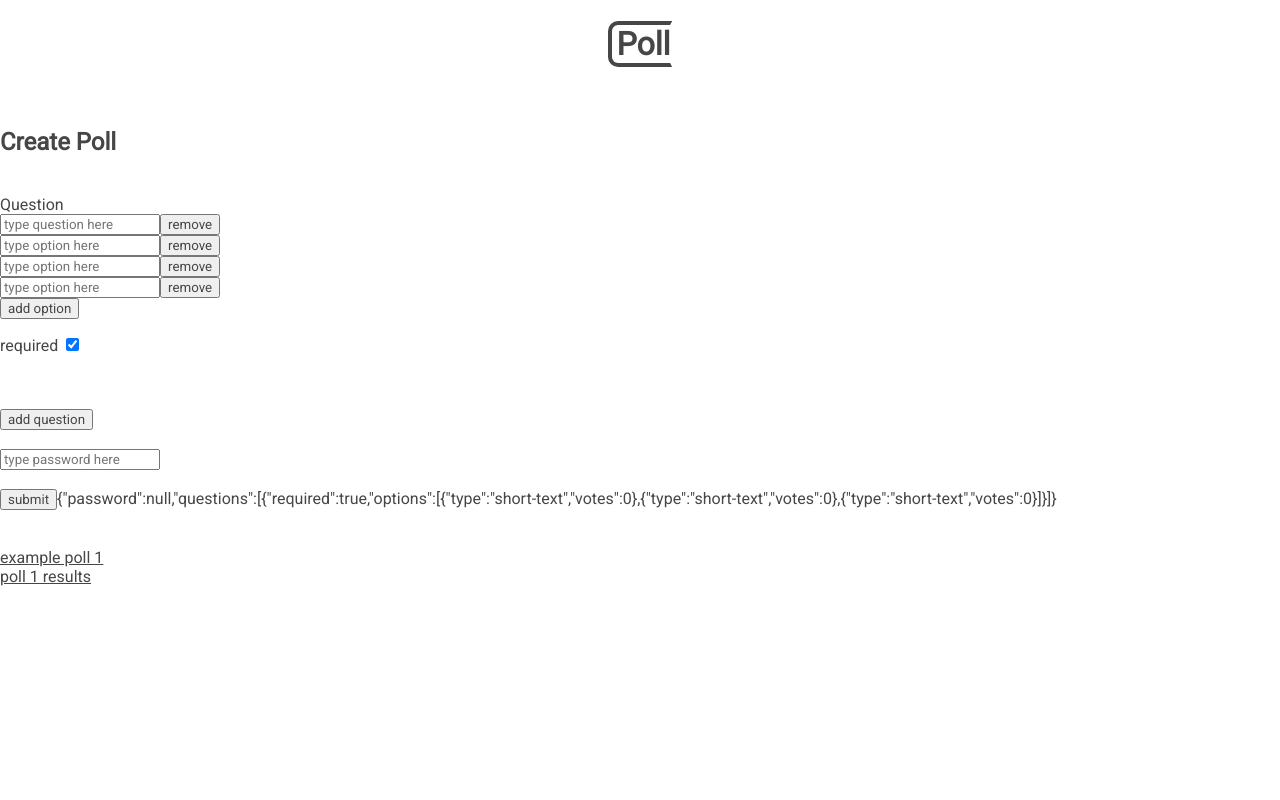
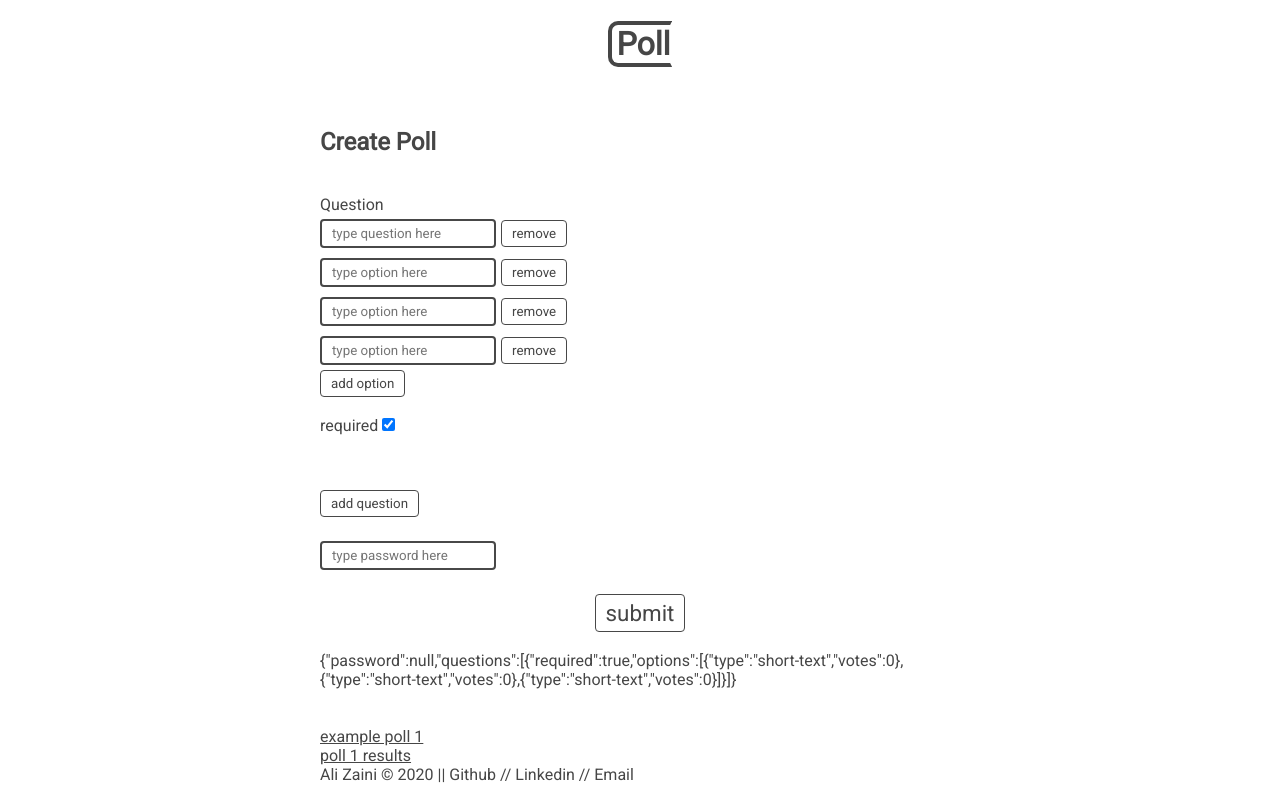
Before and after one commit to zaini/poll, a React (Create React App) app in the folder poll/: page / in a window 1280 px wide. Built offline with nearby package versions, Linux system fonts and the light colour scheme; a web font is replaced by a local one.

Commit message:
Added rudimentary styling

```diff
--- a/poll/src/App.js
+++ b/poll/src/App.js
@@ -12,7 +12,7 @@ export default class App extends React.Component{
 
     render() {
         return (
-            <div>
+            <div className={'main-container'}>
                 <div style={{textAlign: "center"}}>
                     <h1 className='title'><a href="/">Poll</a></h1>
                 </div>
@@ -27,6 +27,8 @@ export default class App extends React.Component{
                 <a href="/1">example poll 1</a>
                 <br/>
                 <a href="/1/r">poll 1 results</a>
+
+                <footer>Ali Zaini &copy; 2020 || Github // Linkedin // Email</footer>
             </div>
         )
     }
--- a/poll/src/App.scss
+++ b/poll/src/App.scss
@@ -1,6 +1,11 @@
 *{
   color: #464646;
   font-family: 'Roboto', serif;
+}
+
+.main-container{
+  width: 50%;
+  margin: 0 auto;
 }
 
 .title{
@@ -15,3 +20,64 @@
     text-decoration: none;
   }
 }
+
+.results{
+  transition-duration: 0.3s;
+  background-color: transparent;
+  float: right;
+}
+
+.result-option{
+  transition-duration: 0.3s;
+  border: 1px #484848 solid;
+  margin: 5px;
+  padding: 5px;
+}
+
+.result-option:hover{
+  background-color: #464646;
+  color: white;
+
+  .results{
+    color: white;
+  }
+}
+
+input{
+  background-color: white;
+  transition-duration: 0.3s;
+  border-radius: 4px;
+  border: 2px #484848 solid;
+  padding: 5px 10px;
+  margin: 5px 5px 5px 0px;
+}
+
+button{
+  background-color: white;
+  transition-duration: 0.3s;
+  border-radius: 4px;
+  border: 1px #484848 solid;
+  padding: 5px 10px;
+}
+
+button:hover{
+  background-color: #464646;
+  color: white;
+}
+
+.share-buttons{
+  display: flex;
+  text-align: center;
+  justify-content: space-evenly;
+  width: 50%;
+  margin: 0 auto;
+}
+
+.bottom-buttons{
+  display: flex;
+  text-align: center;
+  justify-content: space-evenly;
+  button{
+    font-size: 140%;
+  }
+}
--- a/poll/src/components/CreatePoll.js
+++ b/poll/src/components/CreatePoll.js
@@ -177,7 +177,12 @@ export default class CreatePoll extends React.Component{
                 <br/><br/>
                 <input type='password' placeholder="type password here" onChange={(e) => this.changePassword(e.target.value)}/>
                 <br/><br/>
-                <button onClick={() => this.submitPoll()}>submit</button>
+
+                <div className={'bottom-buttons'}>
+                    <button onClick={() => this.submitPoll()}>submit</button>
+                </div>
+
+                <br/>
                 {JSON.stringify(this.state.poll)}
             </div>
         )
--- a/poll/src/components/Poll.js
+++ b/poll/src/components/Poll.js
@@ -26,12 +26,12 @@ export default class Poll extends React.Component {
 
         let valid = true;
         poll.questions.forEach((question, qIndex) => {
-            if (question.required && this.state.votes[qIndex] === undefined){
+            if (question.required && this.state.votes[qIndex] === undefined) {
                 valid = false;
             }
         })
 
-        if (!valid){
+        if (!valid) {
             alert(`You must respond to all required questions.`);
             return
         }
@@ -47,7 +47,7 @@ export default class Poll extends React.Component {
                     if (res.status === 200) {
                         alert(`Your vote has been submitted!`);
                         window.location.href = window.location.href + "/r";
-                    } else{
+                    } else {
                         alert("Something went wrong with submitting your vote. Please try again or contact the admin.");
                     }
                 });
@@ -74,10 +74,11 @@ export default class Poll extends React.Component {
 
                     {
                         this.state.poll.questions.map((question, qIndex) => {
-                            let questionTitle = <p key={`q${qIndex}`}>{question.question} {question.required ? "(required)" : null}</p>;
+                            let questionTitle = <p
+                                key={`q${qIndex}`}>{question.question} {question.required ? "(required)" : null}</p>;
 
                             let options = question.options.map((option, oIndex) => {
-                                let optionText = <div key={`q${qIndex}o${oIndex}`}
+                                let optionText = <div className={'result-option'} key={`q${qIndex}o${oIndex}`}
                                                       onClick={() => this.voteOption(qIndex, oIndex)}>{option.value}</div>;
 
                                 return [optionText]
@@ -88,10 +89,13 @@ export default class Poll extends React.Component {
                     }
 
                     <br/><br/>
-                    <button onClick={() => this.submitVote()}>vote</button>
-                    <button onClick={() => window.location.href = window.location.href + "/r"}>results</button>
+                    <div className={'bottom-buttons'}>
+                        <button onClick={() => this.submitVote()}>vote</button>
+                        <button onClick={() => window.location.href = window.location.href + "/r"}>results</button>
+                    </div>
+                    <br/><br/>
 
-                    <ShareButtons shareUrl={window.location.href} />
+                    <ShareButtons shareUrl={window.location.href}/>
                 </div>
             )
         } else {
--- a/poll/src/components/PollResults.js
+++ b/poll/src/components/PollResults.js
@@ -2,7 +2,7 @@ import React from 'react';
 import axios from "axios";
 import ShareButtons from "./Share";
 
-export default class PollResults extends React.Component{
+export default class PollResults extends React.Component {
     constructor(props) {
         super(props);
 
@@ -23,7 +23,7 @@ export default class PollResults extends React.Component{
     }
 
     render() {
-        if (this.state.poll.questions){
+        if (this.state.poll.questions) {
             return (
                 <div>
                     <h2>Poll Results</h2>
@@ -31,7 +31,7 @@ export default class PollResults extends React.Component{
 
                     {
                         this.state.poll.questions.map((question, qIndex) => {
-                            let questionTitle = <p key={`q${qIndex}`} >{question.question}</p>;
+                            let questionTitle = <p key={`q${qIndex}`}>{question.question}</p>;
 
                             let totalVotes = 0;
                             question.options.forEach(option => {
@@ -40,8 +40,10 @@ export default class PollResults extends React.Component{
                             let votes = <p>Total Votes: {totalVotes}</p>
 
                             let options = question.options.map((option, oIndex) => {
-                                let optionText = <div key={`q${qIndex}o${oIndex}`}>{option.value}
-                                <span>{option.votes} votes | {option.votes === 0 ? 0 : Math.floor(100 * option.votes / totalVotes)}%</span>
+                                let optionText = <div className={'result-option'}
+                                                      key={`q${qIndex}o${oIndex}`}>{option.value}
+                                    <span
+                                        className={'results'}>{option.votes} votes | {option.votes === 0 ? 0 : Math.floor(100 * option.votes / totalVotes)}%</span>
                                 </div>;
                                 return [optionText]
                             })
@@ -50,12 +52,16 @@ export default class PollResults extends React.Component{
                         })
                     }
 
-                    <button onClick={() => window.location.href = window.location.href.slice(0, -2)}>vote</button>
+                    <div className={'bottom-buttons'}>
+                        <button onClick={() => window.location.href = window.location.href.slice(0, -2)}>vote</button>
+                    </div>
+                    <br/><br/>
 
-                    <ShareButtons shareUrl={window.location.href} />
+                    <ShareButtons shareUrl={window.location.href}/>
 
                 </div>
-        )} else {
+            )
+        } else {
             return (
                 <div>poll not found</div>
             )
```
